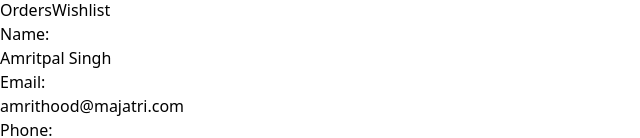
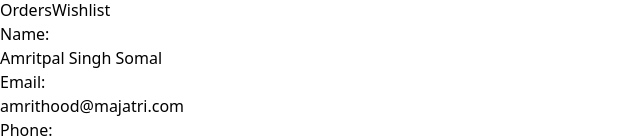
Before and after one commit to guri0409/silwao_client, a React (Vite) app: page /profile in a window 1280 px wide. Shown: the part 2111-2249 px from the top of the page, without its empty margins (0-640 px from the left). Built offline with nearby package versions, Linux system fonts and the light colour scheme.

Commit message:
change name

```diff
--- a/src/Components/Profile.jsx
+++ b/src/Components/Profile.jsx
@@ -18,7 +18,7 @@ export default function
       <div className='w-[80%] flex flex-col m-auto gap-5'>
         <div>
           <p className='text-2xl font-semibold'>Name:</p>
-          <h3 className='text-xl'>Amritpal Singh</h3>
+          <h3 className='text-xl'>Amritpal Singh Somal</h3>
         </div>
         <div>
           <p className='text-2xl font-semibold'>Email:</p>
```
